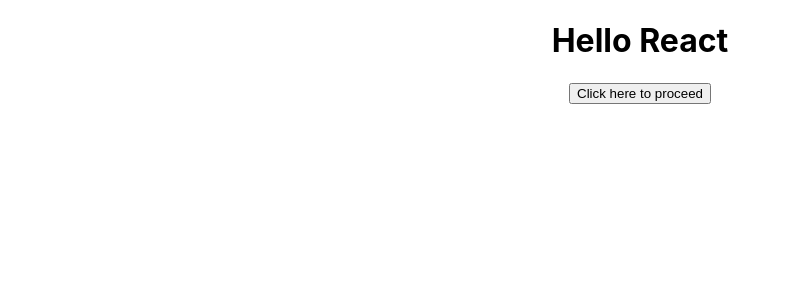
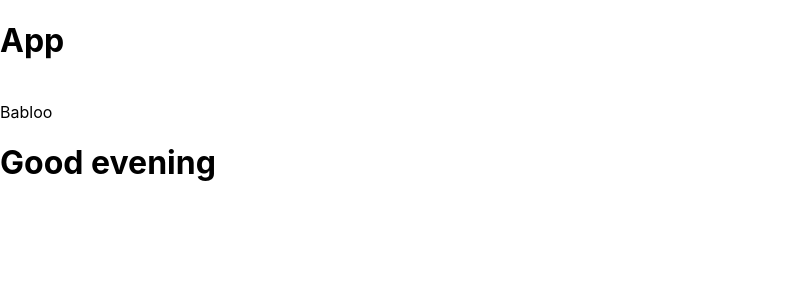
Before and after one commit to Babloo321/React_Start, a React (Create React App) app: page / in a window 1280 px wide. Shown: the top 300 px of the page, without its empty margins (0-791 px from the left). Built offline with nearby package versions, Linux system fonts and the light colour scheme.

Commit message:
Constructor in React

```diff
--- a/src/App.js
+++ b/src/App.js
@@ -1,16 +1,22 @@
 import logo from "./logo.svg";
 import "./App.css";
-// import Login from "./Login";
-import Function_as_Props from "./work/Function_as_Props";
-import React from "react";
-export default function App()
-{
-    function getData() {
-        alert("Hello from App")
+import React, { Component } from 'react'
+
+export default class App extends Component {
+    constructor() {       // constructor call the at the first
+        super();          // this is for Reacct Parent, (component)
+        console.warn("this is constructor");
+        this.state={
+            data:"Babloo"
+        }
     }
-    return(
-        <div className='App'>
-        <Function_as_Props data={getData} />
-        </div>
+  render() {
+    console.warn("this is render")
+    return (
+      <div><h1>App </h1><br />
+        {this.state.data}<br />
+        <h1>Good evening</h1>
+      </div>
     );
+  }
 }
```
